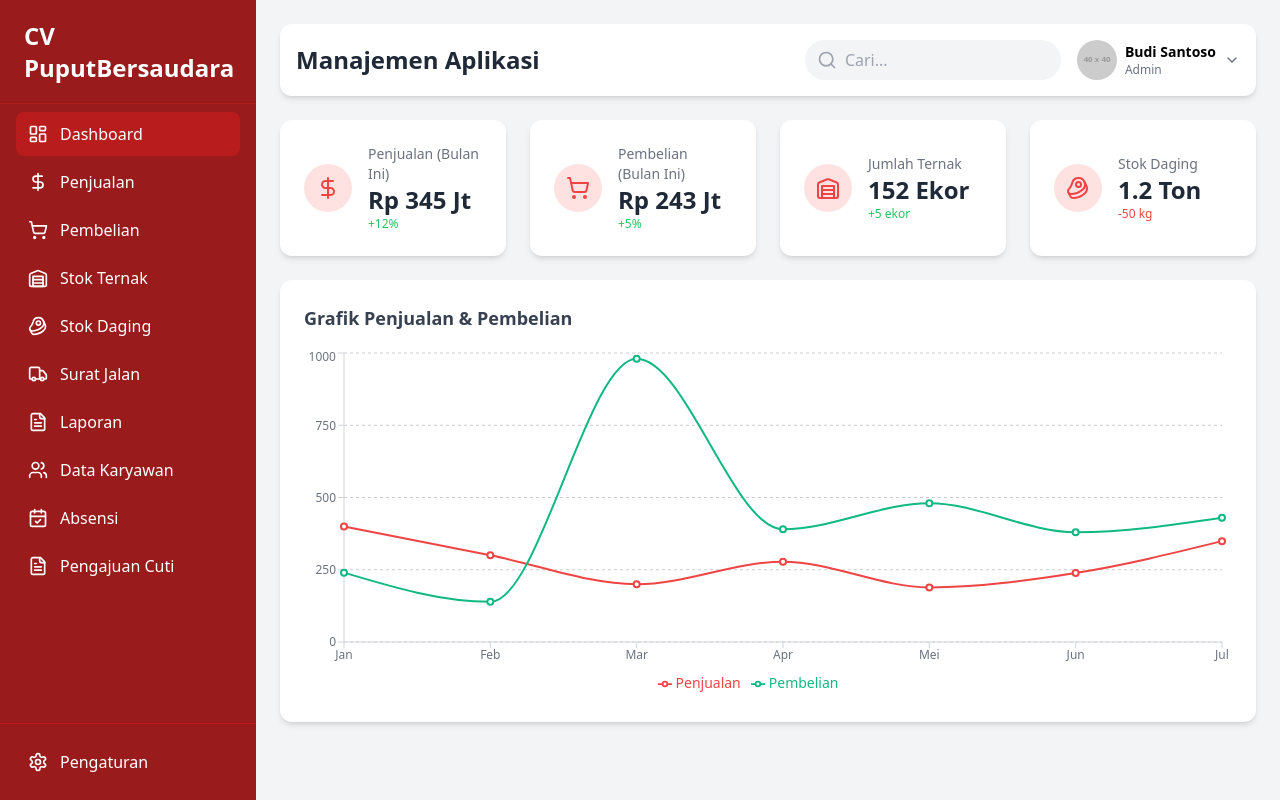
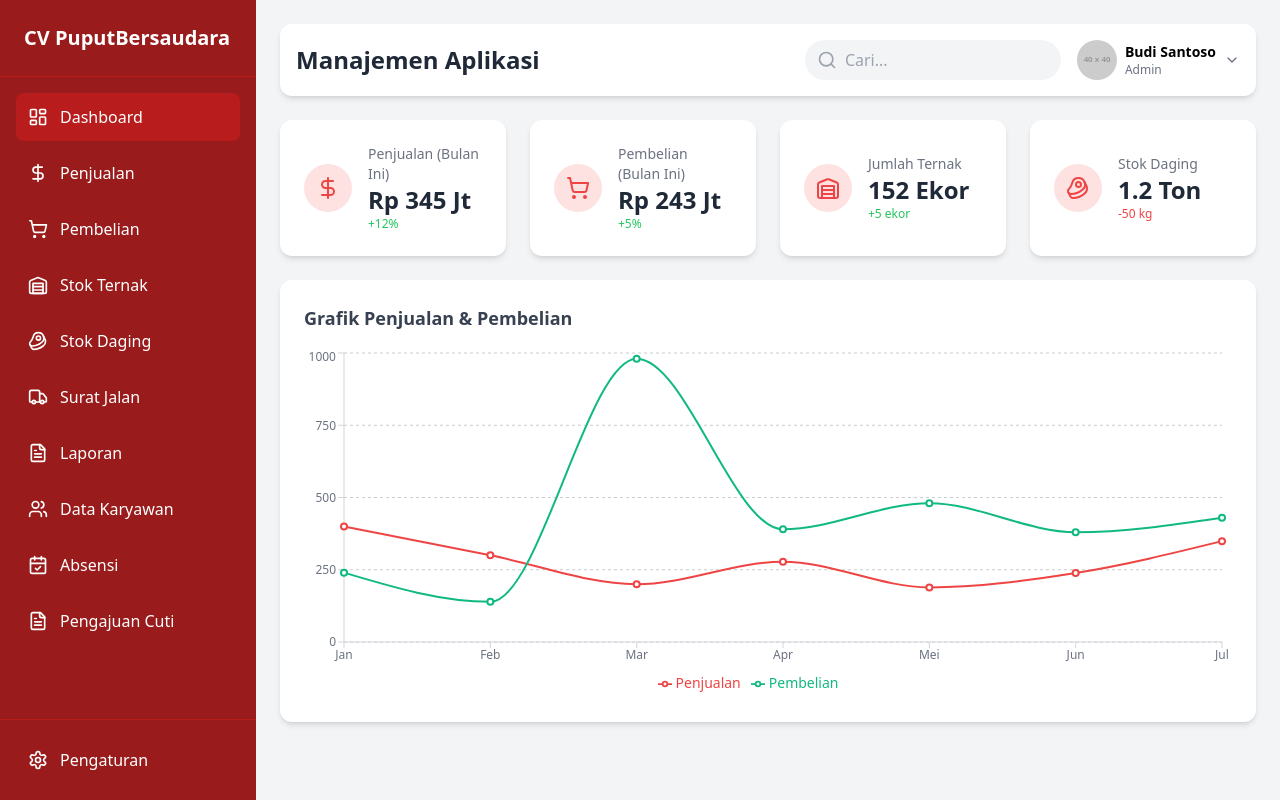
Before and after one commit to LittleKatyusha/Sapi, a React (Create React App) app: page / in a window 1280 px wide. Built offline with nearby package versions, Linux system fonts and the light colour scheme.

Commit message:
sidebar fix

```diff
--- a/src/components/Sidebar.js
+++ b/src/components/Sidebar.js
@@ -35,54 +35,31 @@ const Sidebar = ({ currentPage, setCurrentPage, isSidebarOpen, setIsSidebarOpen
     return (
         <>
             <div className={`fixed inset-0 bg-black bg-opacity-50 z-30 md:hidden ${isSidebarOpen ? 'block' : 'hidden'}`} onClick={() => setIsSidebarOpen(false)}></div>
-
-            {/* Mengembalikan warna latar belakang ke merah */}
             <div className={`fixed top-0 left-0 h-full w-64 bg-red-800 text-white flex flex-col z-40 transform transition-transform duration-300 ease-in-out md:relative md:translate-x-0 ${isSidebarOpen ? 'translate-x-0' : '-translate-x-full'}`}>
-
-                {/* Bagian Header/Logo */}
-                <div className="p-6 h-[6.5rem] flex justify-between items-center border-b border-red-700">
-                    <span className="text-2xl font-bold text-white">CV <span className="font-extrabold">PuputBersaudara</span></span>
-                    <button onClick={() => setIsSidebarOpen(false)} className="md:hidden p-1 rounded-full text-white hover:bg-red-700">
-                        <X size={20} />
-                    </button>
+                <div className="p-6 text-xl font-bold text-center border-b border-red-700 flex justify-between items-center">
+                    <span className="whitespace-nowrap">CV <span className="font-extrabold">PuputBersaudara</span></span>
+                    <button onClick={() => setIsSidebarOpen(false)} className="md:hidden p-1 rounded-full text-white hover:bg-red-700"><X size={20} /></button>
                 </div>
 
                 {/* PERUBAHAN: Menambahkan kelas untuk styling scrollbar */}
-                <nav className="flex-1 px-4 py-2 space-y-1 overflow-y-auto scrollbar-thin scrollbar-thumb-red-600 scrollbar-track-red-900">
-                    {navItems.map(item => {
-                        const isActive = currentPage === item.id;
-                        return (
-                            <a
-                               key={item.id}
-                               href="#"
-                               onClick={(e) => {e.preventDefault(); handleNavigate(item.id)}}
-                               className={`flex items-center px-3 py-2.5 rounded-lg transition-colors duration-200 ${
-                                   isActive
-                                   ? 'bg-red-700'
-                                   : 'hover:bg-red-700'
-                               }`}
-                            >
-                                <item.icon className="mr-3" size={20} />
-                                <span className="font-medium">{item.label}</span>
-                            </a>
-                        );
-                    })}
+                <nav className="flex-1 p-4 space-y-2 overflow-y-auto scrollbar-thin scrollbar-thumb-red-600 scrollbar-track-red-900">
+                    {navItems.map(item => (
+                        <button
+                           key={item.id}
+                           onClick={() => handleNavigate(item.id)}
+                           className={`w-full flex items-center p-3 rounded-lg transition-colors text-left ${currentPage === item.id ? 'bg-red-700' : 'hover:bg-red-700'}`}
+                        >
+                            <item.icon className="mr-3" size={20} /> {item.label}
+                        </button>
+                    ))}
                 </nav>
-
-                {/* Link Pengaturan di bagian bawah */}
                 <div className="p-4 border-t border-red-700">
-                   <a
-                      href="#"
-                      onClick={(e) => {e.preventDefault(); handleNavigate('pengaturan')}}
-                      className={`flex items-center px-3 py-2.5 rounded-lg transition-colors duration-200 ${
-                          currentPage === 'pengaturan'
-                          ? 'bg-red-700'
-                          : 'hover:bg-red-700'
-                      }`}
+                   <button
+                      onClick={() => handleNavigate('pengaturan')}
+                      className={`w-full flex items-center p-3 rounded-lg transition-colors text-left ${currentPage === 'pengaturan' ? 'bg-red-700' : 'hover:bg-red-700'}`}
                    >
-                    <Settings className="mr-3" size={20} />
-                    <span className="font-medium">Pengaturan</span>
-                  </a>
+                    <Settings className="mr-3" size={20} /> Pengaturan
+                  </button>
                 </div>
             </div>
         </>
```
